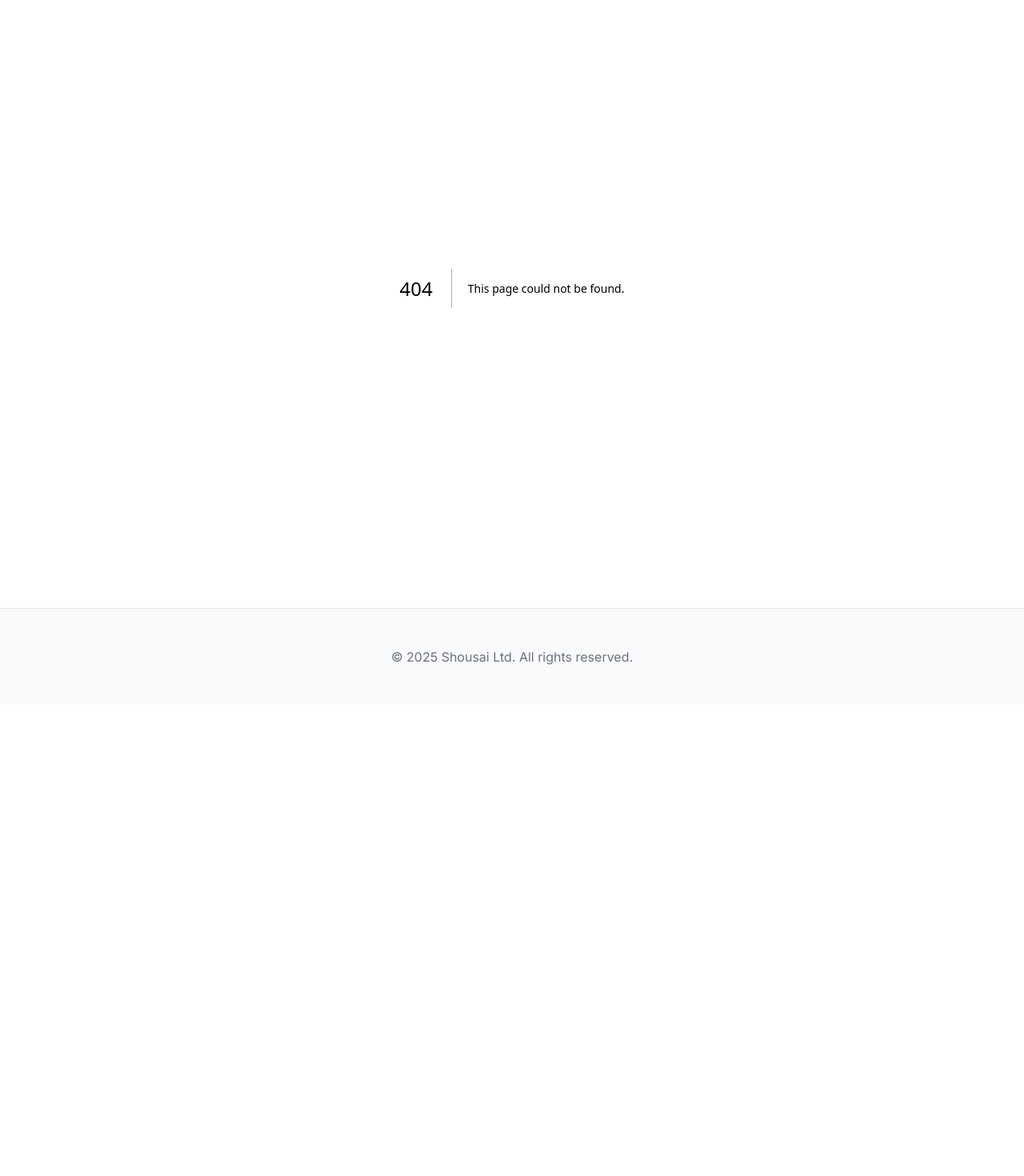
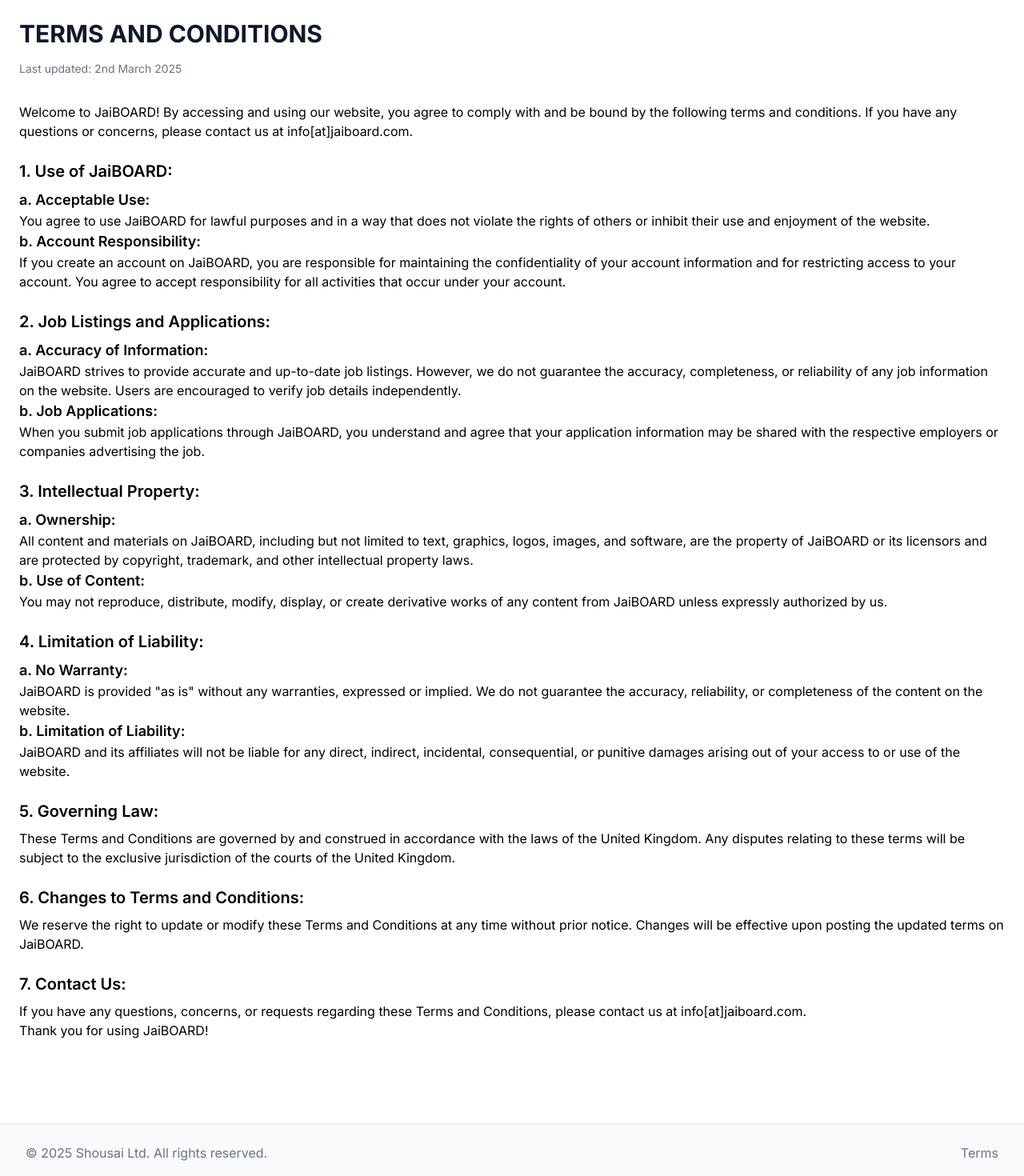
Before and after one commit to leonardstock/jaiboard, a Next.js app: page /terms in a window 1280 px wide. Before the commit this address had no page. Shown: the part 120-1590 px from the top of the page at 80% size. Before the commit the page ends 1001 px from the top, so only its background shows below. Built offline with nearby package versions, Linux system fonts and the light colour scheme.

Commit message:
TOS and footer update, reference update for job page

```diff
--- a/app/(public)/jobs/[id]/page.tsx
+++ b/app/(public)/jobs/[id]/page.tsx
@@ -84,11 +84,17 @@
                             </div>
 
                             <div className='mt-6 md:mt-0'>
-                                <Link
-                                    href={job.url}
-                                    className='w-full md:w-auto px-6 py-3 bg-indigo-600 text-white font-medium rounded-md shadow-sm hover:bg-indigo-700 focus:outline-none focus:ring-2 focus:ring-offset-2 focus:ring-indigo-500'>
-                                    Apply Now
-                                </Link>
+                                <div className='flex flex-col gap-4'>
+                                    <Link
+                                        href={job.url}
+                                        className='self-end w-full md:w-auto px-6 py-3 bg-indigo-600 text-white font-medium rounded-md shadow-sm hover:bg-indigo-700 focus:outline-none focus:ring-2 focus:ring-offset-2 focus:ring-indigo-500'>
+                                        Go to job site
+                                    </Link>
+                                    <span className='text-sm text-gray-500 '>
+                                        When you apply, please tell them that
+                                        you found this job here 😊
+                                    </span>
+                                </div>
                             </div>
                         </div>
                     </main>
--- /dev/null
+++ b/app/(public)/terms/page.tsx
@@ -0,0 +1,120 @@
+const TermsPage = () => {
+    return (
+        <div className='max-w-7xl mx-auto min-h-screen px-6 py-16 pt-6 md:pt-16'>
+            <h1 className='text-3xl font-bold text-gray-900 mb-4'>
+                TERMS AND CONDITIONS
+            </h1>
+            <p className='text-sm text-gray-500 mb-8'>
+                Last updated: 2nd March 2025
+            </p>
+            <div>
+                <p className='mb-6'>
+                    Welcome to JaiBOARD! By accessing and using our website, you
+                    agree to comply with and be bound by the following terms and
+                    conditions. If you have any questions or concerns, please
+                    contact us at info[at]jaiboard.com.
+                </p>
+                <h2 className='text-xl font-semibold my-2'>
+                    1. Use of JaiBOARD:
+                </h2>
+                <h3 className='text-lg font-semibold'>a. Acceptable Use:</h3>
+                <p>
+                    You agree to use JaiBOARD for lawful purposes and in a way
+                    that does not violate the rights of others or inhibit their
+                    use and enjoyment of the website.
+                </p>
+                <h3 className='text-lg font-semibold'>
+                    b. Account Responsibility:
+                </h3>
+                <p className='mb-6'>
+                    If you create an account on JaiBOARD, you are responsible
+                    for maintaining the confidentiality of your account
+                    information and for restricting access to your account. You
+                    agree to accept responsibility for all activities that occur
+                    under your account.
+                </p>
+                <h2 className='text-xl font-semibold my-2'>
+                    2. Job Listings and Applications:
+                </h2>
+                <h3 className='text-lg font-semibold'>
+                    a. Accuracy of Information:
+                </h3>
+                <p>
+                    JaiBOARD strives to provide accurate and up-to-date job
+                    listings. However, we do not guarantee the accuracy,
+                    completeness, or reliability of any job information on the
+                    website. Users are encouraged to verify job details
+                    independently.
+                </p>
+                <h3 className='text-lg font-semibold'>b. Job Applications:</h3>
+                <p className='mb-6'>
+                    When you submit job applications through JaiBOARD, you
+                    understand and agree that your application information may
+                    be shared with the respective employers or companies
+                    advertising the job.
+                </p>
+                <h2 className='text-xl font-semibold my-2'>
+                    3. Intellectual Property:
+                </h2>
+                <h3 className='text-lg font-semibold'>a. Ownership:</h3>
+                <p>
+                    All content and materials on JaiBOARD, including but not
+                    limited to text, graphics, logos, images, and software, are
+                    the property of JaiBOARD or its licensors and are protected
+                    by copyright, trademark, and other intellectual property
+                    laws.
+                </p>
+                <h3 className='text-lg font-semibold'>b. Use of Content:</h3>
+                <p className='mb-6'>
+                    You may not reproduce, distribute, modify, display, or
+                    create derivative works of any content from JaiBOARD unless
+                    expressly authorized by us.
+                </p>
+                <h2 className='text-xl font-semibold my-2'>
+                    4. Limitation of Liability:
+                </h2>
+                <h3 className='text-lg font-semibold'>a. No Warranty:</h3>
+                <p>
+                    JaiBOARD is provided &quot;as is&quot; without any
+                    warranties, expressed or implied. We do not guarantee the
+                    accuracy, reliability, or completeness of the content on the
+                    website.
+                </p>
+                <h3 className='text-lg font-semibold'>
+                    b. Limitation of Liability:
+                </h3>
+                <p className='mb-6'>
+                    JaiBOARD and its affiliates will not be liable for any
+                    direct, indirect, incidental, consequential, or punitive
+                    damages arising out of your access to or use of the website.
+                </p>
+                <h2 className='text-xl font-semibold my-2'>
+                    5. Governing Law:
+                </h2>
+                <p className='mb-6'>
+                    These Terms and Conditions are governed by and construed in
+                    accordance with the laws of the United Kingdom. Any disputes
+                    relating to these terms will be subject to the exclusive
+                    jurisdiction of the courts of the United Kingdom.
+                </p>
+                <h2 className='text-xl font-semibold my-2'>
+                    6. Changes to Terms and Conditions:
+                </h2>
+                <p className='mb-6'>
+                    We reserve the right to update or modify these Terms and
+                    Conditions at any time without prior notice. Changes will be
+                    effective upon posting the updated terms on JaiBOARD.
+                </p>
+                <h2 className='text-xl font-semibold my-2'>7. Contact Us:</h2>
+                <p className='mb-10'>
+                    If you have any questions, concerns, or requests regarding
+                    these Terms and Conditions, please contact us at
+                    info[at]jaiboard.com. <br />
+                    Thank you for using JaiBOARD!
+                </p>
+            </div>
+        </div>
+    );
+};
+
+export default TermsPage;
--- a/components/Footer.tsx
+++ b/components/Footer.tsx
@@ -1,13 +1,22 @@
+import Link from "next/link";
+
 const Footer = () => {
     return (
-        <footer className='bg-gray-50 border-t border-gray-200 py-12'>
-            <div className='max-w-7xl mx-auto px-4 sm:px-6 lg:px-8'>
-                <div className='flex justify-center'>
-                    <p className='text-gray-500'>
-                        © 2025 Shousai Ltd. All rights reserved.
-                    </p>
+        <footer className='bg-gray-50 border-t border-gray-200 py-6'>
+            <div className='max-w-7xl mx-auto px-4 sm:px-6 lg:px-8 flex lg:flex-row flex-col justify-between items-center'>
+                {/* <div className='flex justify-between items-center'> */}
+                <p className='text-gray-500'>
+                    © 2025 Shousai Ltd. All rights reserved.
+                </p>
+                <div>
+                    <Link
+                        href='/terms'
+                        className='text-gray-500 hover:text-gray-900'>
+                        Terms
+                    </Link>
                 </div>
             </div>
+            {/* </div> */}
         </footer>
     );
 };
```
